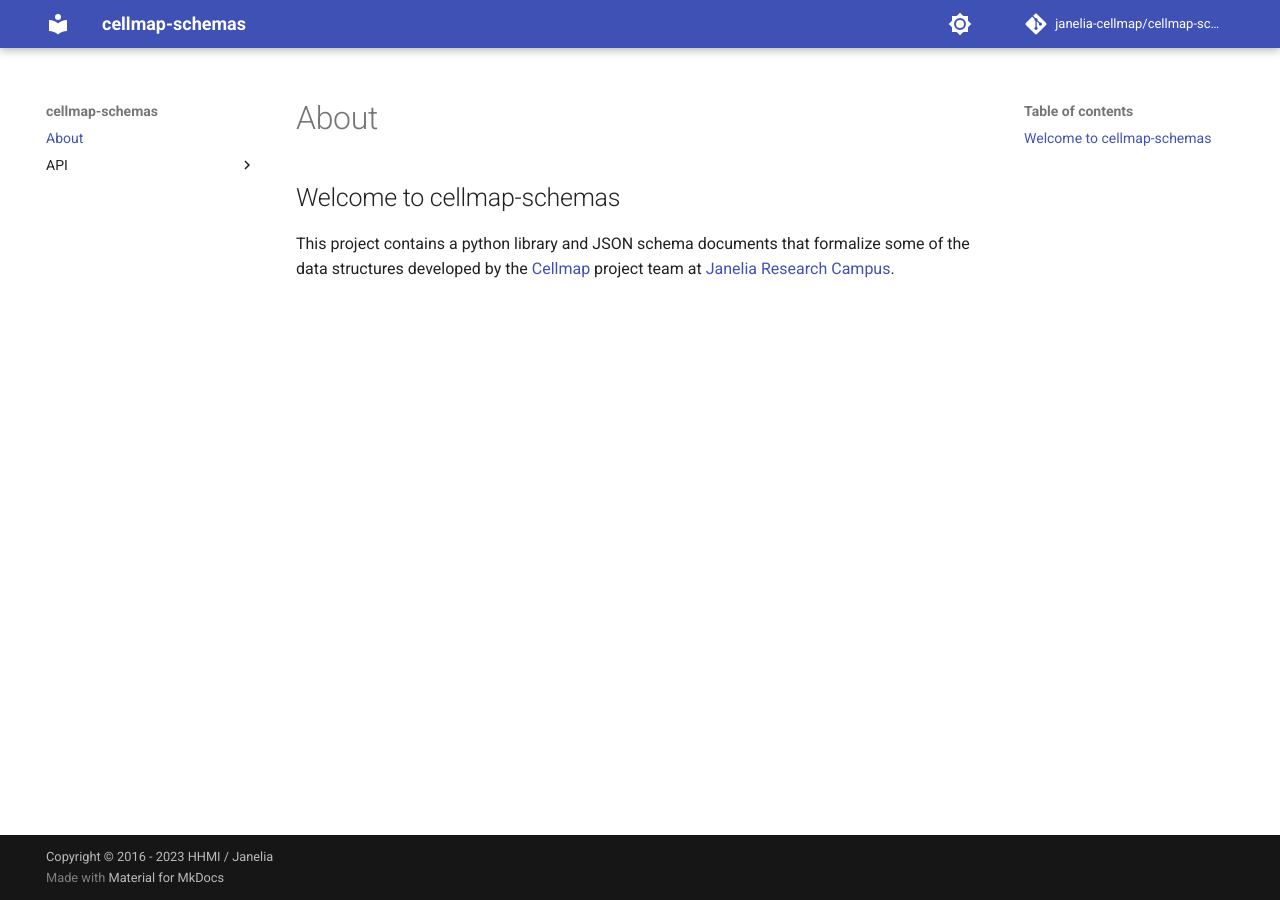
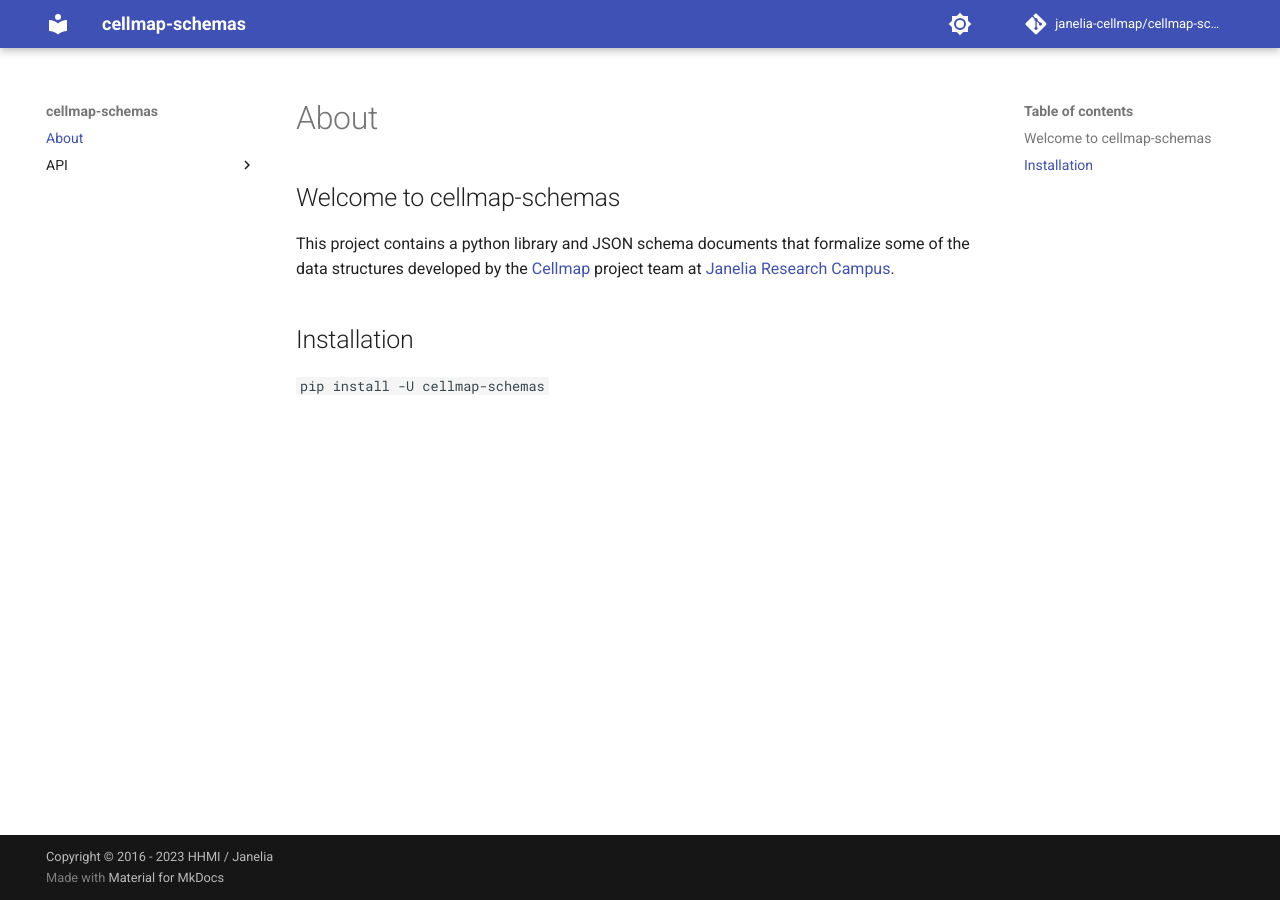
Before and after one commit to janelia-cellmap/cellmap-schemas, an MkDocs documentation site: the page built from docs/index.md, in a window 1280 px wide. Built offline with MkDocs 1.6.1 and Material for MkDocs 9.7.7, drawn with Linux system fonts in a browser that asks for light colours; comment, search, counter and statistics services are not loaded.

Commit message:
docs: add pip install snippet

```diff
--- a/docs/index.md
+++ b/docs/index.md
@@ -1,3 +1,7 @@
 # Welcome to cellmap-schemas
 
 This project contains a python library and JSON schema documents that formalize some of the data structures developed by the [Cellmap](https://www.janelia.org/project-team/cellmap) project team at [Janelia Research Campus](https://www.janelia.org/).
+
+# Installation
+
+`pip install -U cellmap-schemas`
```
